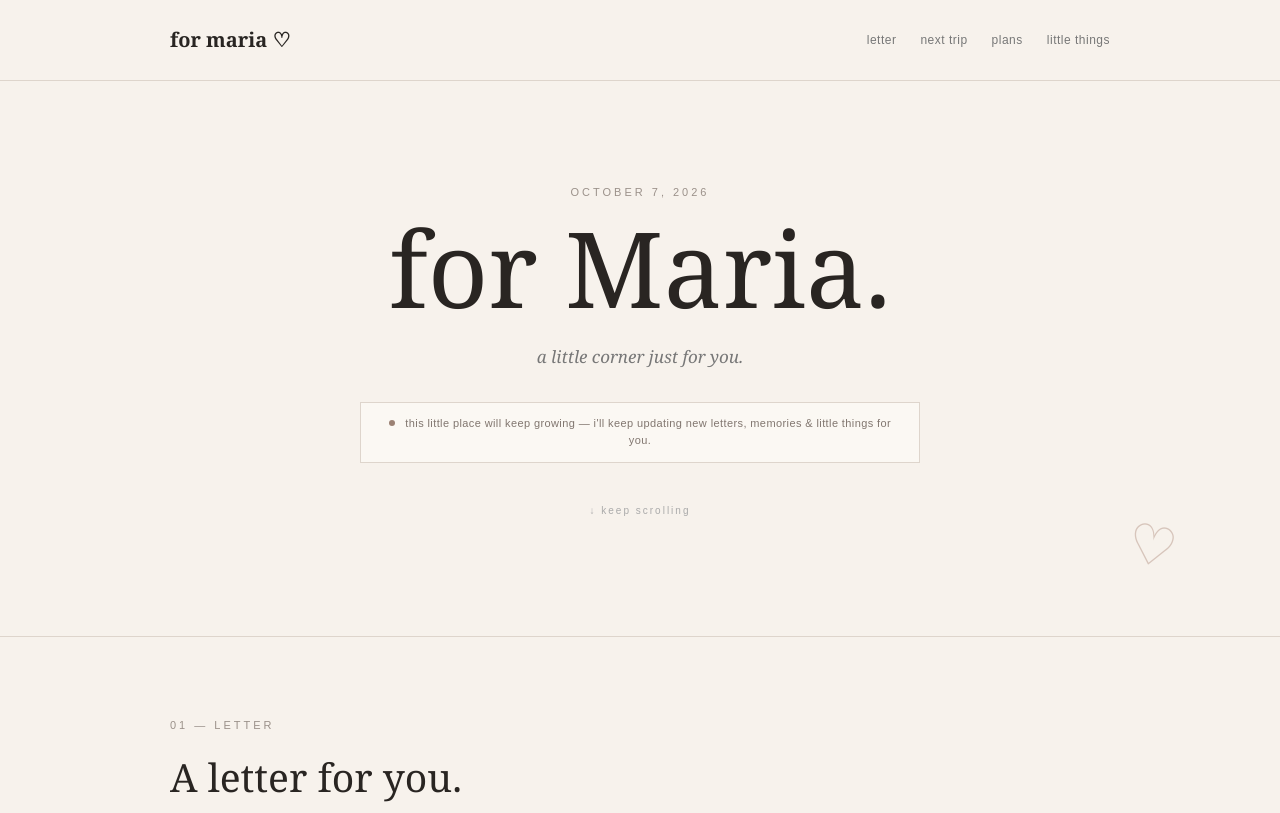
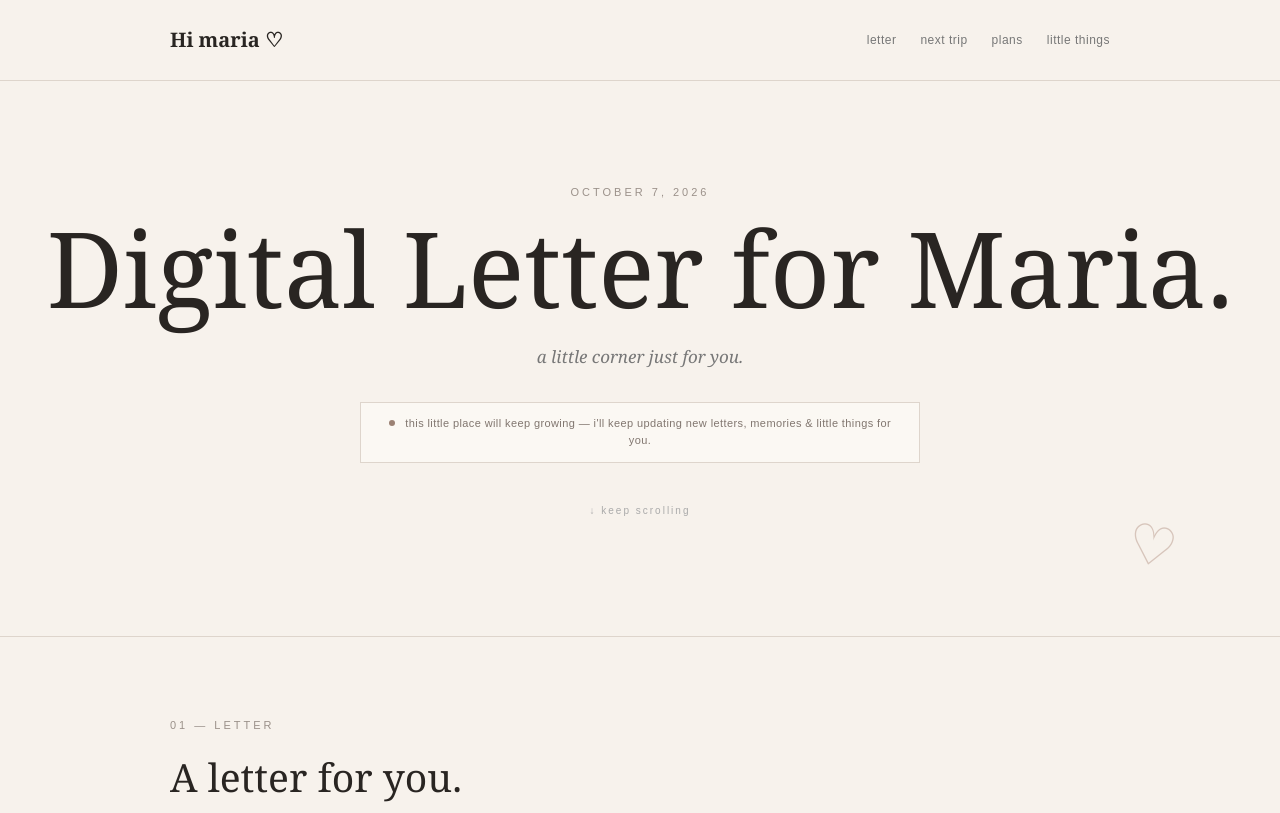
Before and after one commit to adhyasta007/letter, a plain HTML site: page index.html in a window 1280 px wide. Shown: the top 813 px of the page. Drawn offline with Linux system fonts and the light colour scheme.

Commit message:
Update greeting and header text for Maria

```diff
--- a/index.html
+++ b/index.html
@@ -109,7 +109,7 @@ footer .name{color:#665850;font-family:Georgia,serif;font-size:14px}
 
 <nav>
     <div class="container">
-        <div class="logo">for maria ♡</div>
+        <div class="logo">Hi maria ♡</div>
         <div class="nav-links">
             <a href="#letter">letter</a>
             <a href="#solo">next trip</a>
@@ -121,7 +121,7 @@ footer .name{color:#665850;font-family:Georgia,serif;font-size:14px}
 
 <header class="hero">
     <div class="small-text">october 7, 2026</div>
-    <h1>for Maria.</h1>
+    <h1>Digital Letter for Maria.</h1>
     <p>a little corner just for you.</p>
     <div class="update-note">
         <span class="dot"></span>
```
